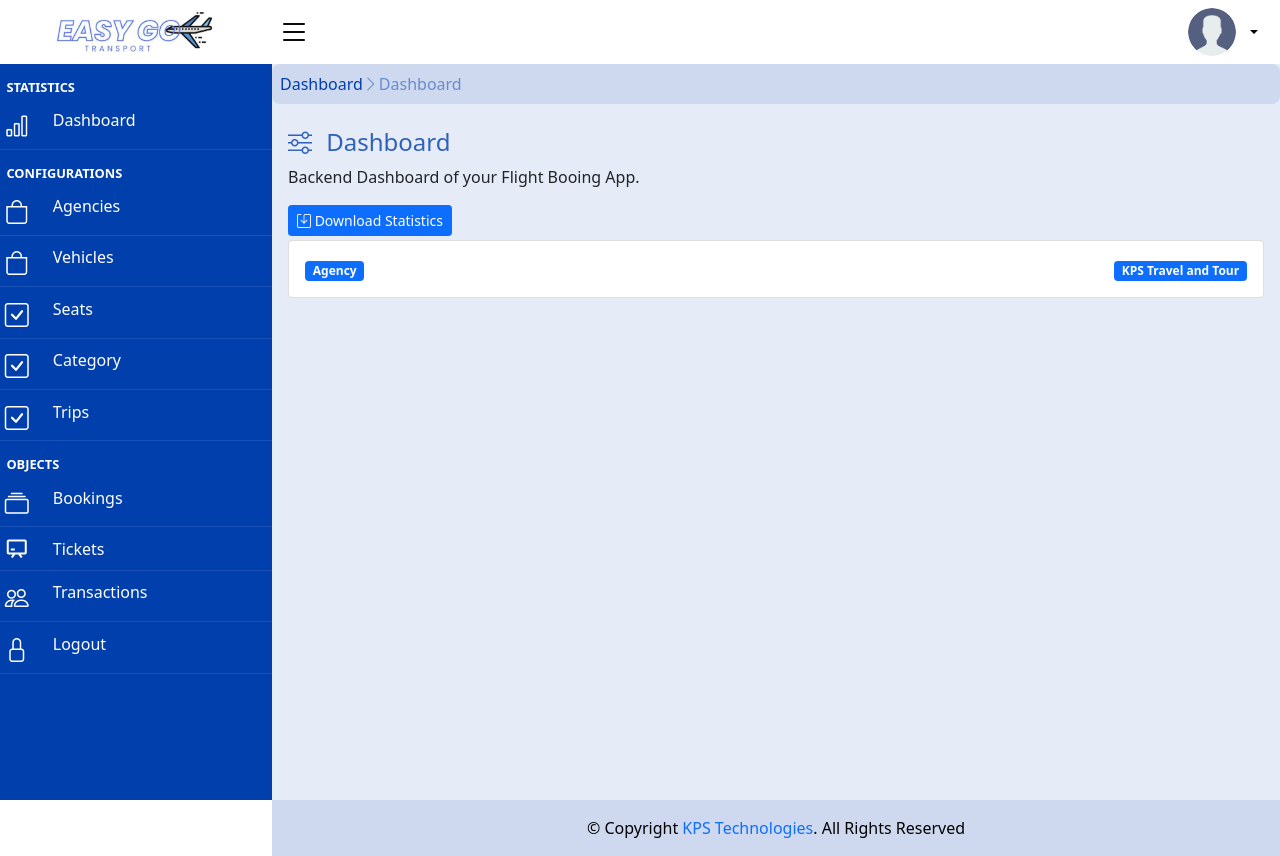
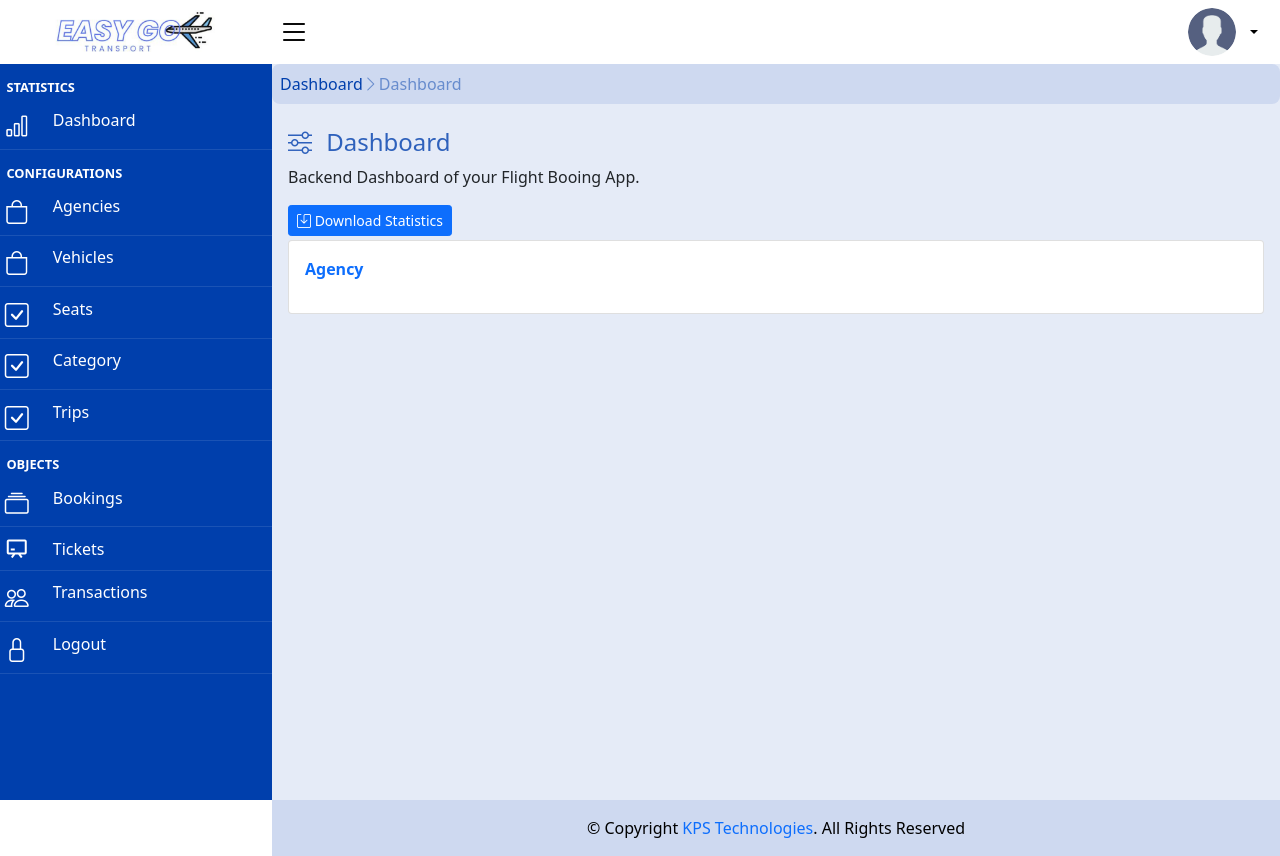
Before and after one commit to DevPrinceK/flight, a Django app: template core/backend/templates/backend/index.html in a window 1280 px wide. Run offline with Django 4.2, Linux system fonts and the light colour scheme; the template is opened without the code that fills it, so the values that code supplies are empty; some libraries are stand-ins or nearby versions.

Commit message:
Update index.html

```diff
--- a/core/backend/templates/backend/index.html
+++ b/core/backend/templates/backend/index.html
@@ -21,10 +21,11 @@
                 <div class="card mb-2 mt-1">
                     <div class="card-body my-auto py-auto">
                         <div class="row">
-                            <div class="col-6"><span class="p mt-1 text-left badge bg-primary"> Agency </span>
+                            <div class="col-6">
+                                <p class="text-primary"><b>Agency</b></p>
                             </div>
                             <div class="col-6 text-end">
-                                <span class="p mt-1 text-right badge bg-primary">KPS Travel and Tour</span>
+                                <p class="text-primary"><b>{{request.user.agency.name|upper}}</b></p>
                             </div>
                         </div>
                     </div>
```
